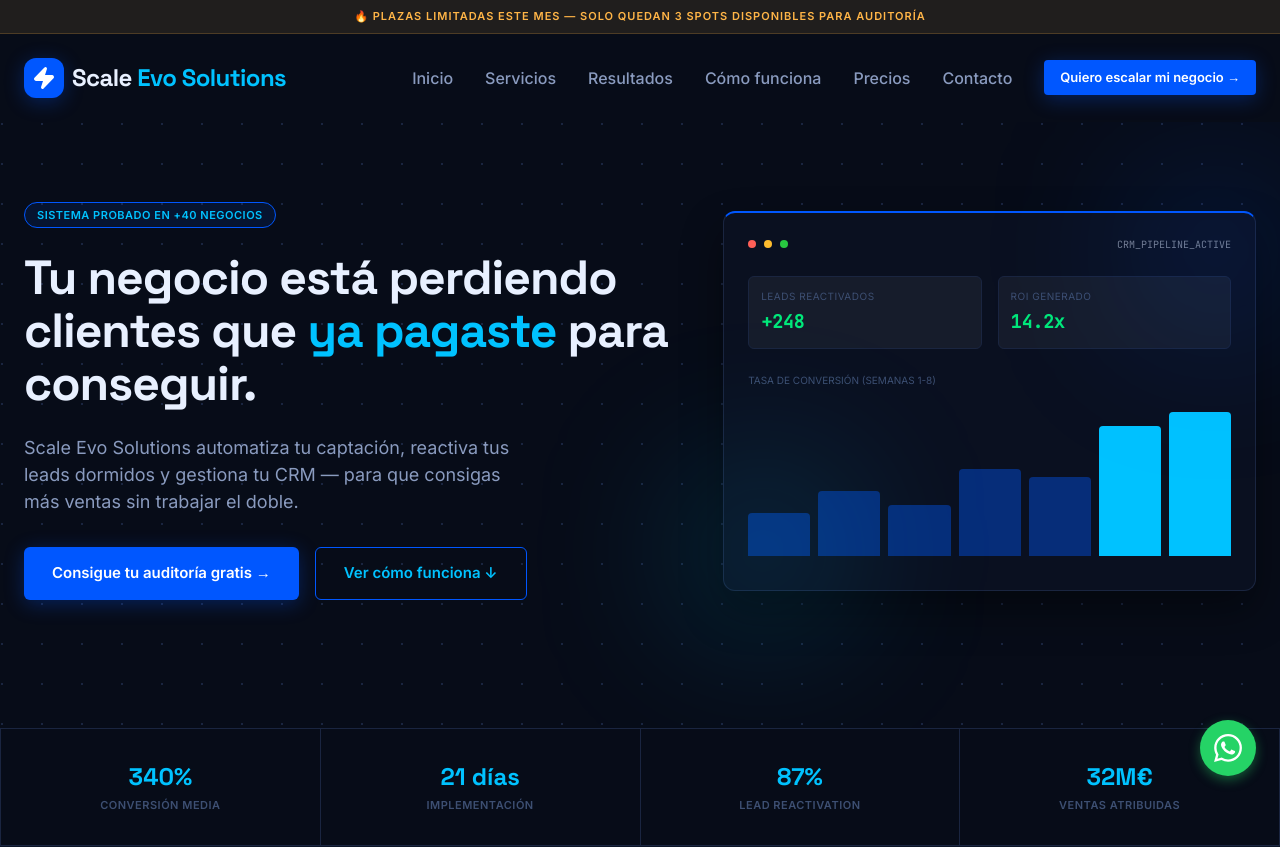
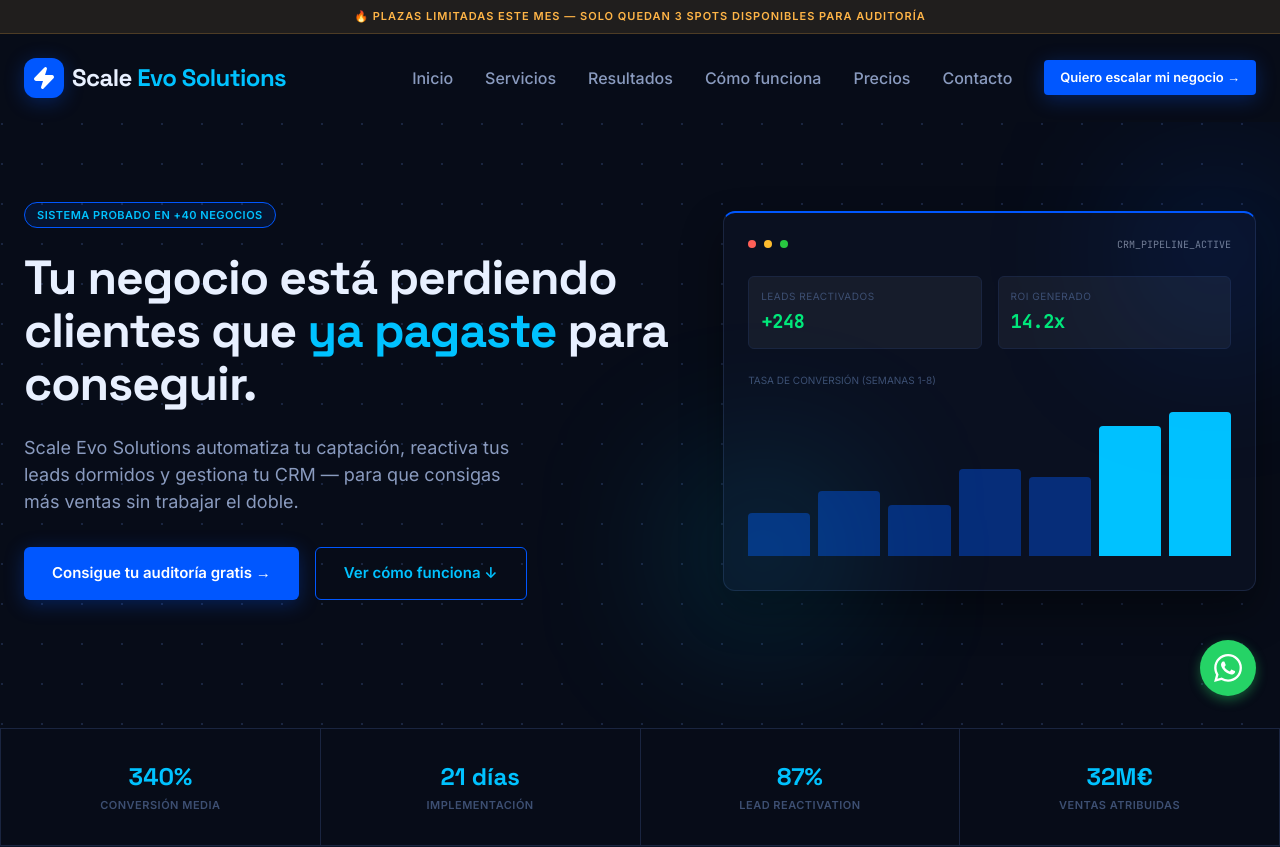
Before and after one commit to malleon97/ScaleEvoSolutions, a React (Vite) app: page / in a window 1280 px wide. Shown: the top 847 px of the page. Built offline with nearby package versions, Linux system fonts and the light colour scheme.

Commit message:
Movemos el cambio de auditoria debajo del boton del whatsapp

```diff
--- a/src/App.tsx
+++ b/src/App.tsx
@@ -832,7 +832,7 @@ export default function App() {
       <motion.div
         initial={{ opacity: 0, x: 100 }}
         animate={{ opacity: scrolled ? 1 : 0, x: scrolled ? 0 : 100 }}
-        className="fixed bottom-8 right-8 z-40 hidden lg:block"
+        className="fixed bottom-6 right-6 z-40 hidden lg:block"
       >
         <a href="#contacto" className="bg-primary hover:bg-primary/80 text-white px-6 py-4 rounded-2xl font-bold shadow-2xl glow-blue flex items-center gap-2 transition-all">
           Auditoría gratis <ArrowRight className="w-4 h-4" />
--- a/src/index.css
+++ b/src/index.css
@@ -94,7 +94,7 @@
 
 .whatsapp-float {
   position: fixed;
-  bottom: 24px;
+  bottom: 104px;
   right: 24px;
   width: 56px;
   height: 56px;
```
